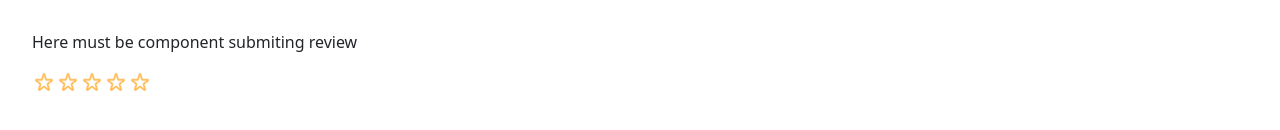
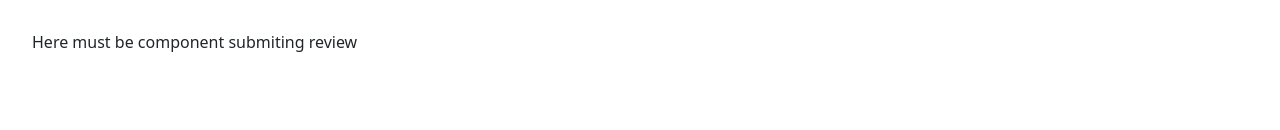
Before and after one commit to DainisVerdins/BookShow, a Vue app: page /book/1 in a window 1280 px wide. Shown: the part 228-358 px from the top of the page. Built offline with nearby package versions, Linux system fonts and the light colour scheme; what bootstrap-vue-next would draw is missing.

Commit message:
feat: remove junk components and code

```diff
--- a/src/components/StarRaiting.vue
+++ b/src/components/StarRaiting.vue
@@ -4,10 +4,10 @@
         @mouseleave="resetRating"
     >
         <span
-            v-for="n in starLimit"
-            :key="n"
-            :class="['star', isOutlined(n) ? 'star-outlined' : 'star-filled']"
-            @click="setRaiting(n)"
+            v-for="_n in starLimit"
+            :key="_n"
+            :class="['star', isOutlined(_n) ? 'star-outlined' : 'star-filled']"
+            @click="setRaiting(_n)"
         >
         </span>
     </div>
@@ -41,13 +41,7 @@ export default defineComponent ({
             selectedRaiting: 0,
         }
     },
-    computed: {
-    },
     methods: {
-        selectRaiting(index: number) {
-            console.log('hower on star with index',index);
-            this.selectedRaiting = index;
-        },
         setRaiting(index: number) {
             if(this.readOnly)
                 return;
@@ -62,7 +56,6 @@ export default defineComponent ({
         },
 
         isOutlined(n: number): boolean {
-            console.log(Math.round(this.currentRating));
             return n > Math.round(this.currentRating);
         }
     }
@@ -92,19 +85,12 @@ export default defineComponent ({
         width: 24px;
         height: 24px;
         flex-shrink: 0;
-        padding: 5px;
 
         &-filled {
             background: url('/src/assets/icons/star-filled.svg');
-            &:hover {
-                background-color: blue;
-            }
         }
         &-outlined {
             background: url('/src/assets/icons/star-outlined.svg');
-            &:hover {
-                background-color: yellow;
-            }
         }
     }
 }
--- a/src/views/BookView.vue
+++ b/src/views/BookView.vue
@@ -16,7 +16,6 @@
           </div>
         </div>
         <p>Here must be component submiting review</p>
-        <StarRaiting  />
     </div>
 </template>
 
```
Also changed, not shown: src/components/Star.vue (deleted).
